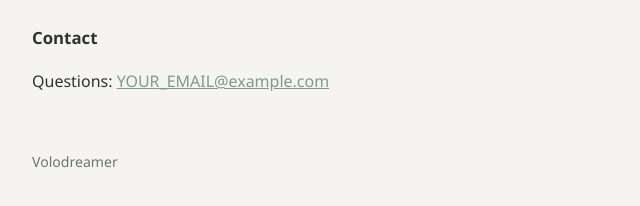
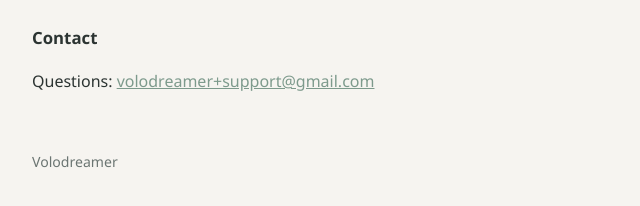
Before and after one commit to volodreamer/volodreamer.github.io, a plain HTML site: page privacy-policy.html in a window 1280 px wide. Shown: the part 1010-1216 px from the top of the page, 292-932 px from the left. Drawn offline with Linux system fonts and the light colour scheme.

Commit message:
Update contact email in privacy policy

```diff
--- a/privacy-policy.html
+++ b/privacy-policy.html
@@ -114,7 +114,7 @@
     <p>If this policy changes, we will update this page.</p>
 
     <h2>Contact</h2>
-    <p>Questions: <a href="mailto:YOUR_EMAIL@example.com">YOUR_EMAIL@example.com</a></p>
+    <p>Questions: <a href="mailto:volodreamer+support@gmail.com">volodreamer+support@gmail.com</a></p>
 
     <footer>Volodreamer</footer>
   </main>
```
